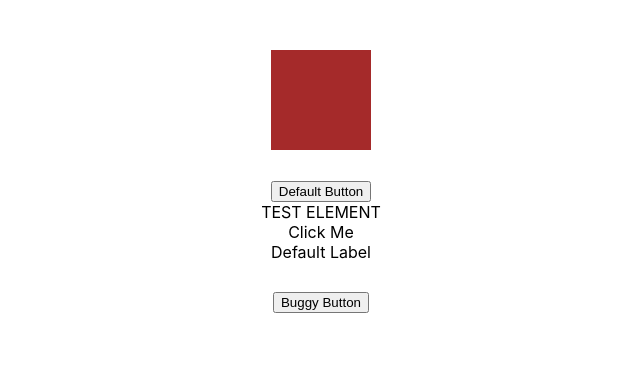
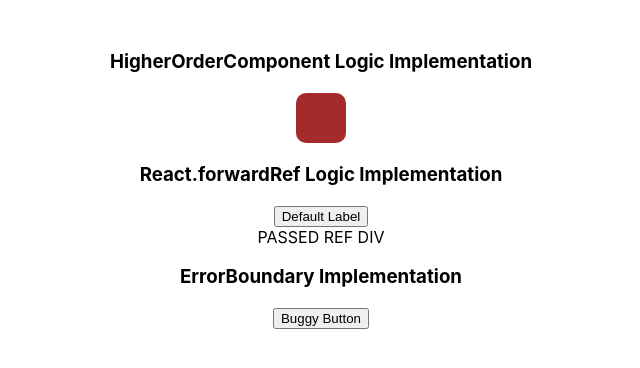
Before and after one commit to EBuyuran/react-playground, a React (Create React App) app: page / in a window 1280 px wide. Shown: the top 368 px of the page, without its empty margins (319-959 px from the left). Built offline with nearby package versions, Linux system fonts and the light colour scheme.

Commit message:
Organized code samples for easier interpretation

```diff
--- a/src/App.js
+++ b/src/App.js
@@ -1,13 +1,12 @@
 import React from "react";
 import ErrorBoundary from "./ErrorBoundary";
-import BasicElement from "./BasicElement";
+import SimpleBox from "./SimpleBox";
 import BuggyButton from "./BuggyButton";
-import LabelledButton from "./LabelledButton";
-import LogSomeStuff from "./LogSomeStuff";
+import ForwardRefExample from "./ForwardRefExample";
+import HigherOrderComponent from "./HigherOrderComponent";
 import "./App.css";
 
-// Higher Order Component Example.
-const LogStuff = LogSomeStuff(BasicElement);
+const WrappedInHigherOrderComponent = HigherOrderComponent(SimpleBox);
 
 class App extends React.Component {
   constructor(props) {
@@ -20,8 +19,11 @@ class App extends React.Component {
   render() {
     return (
       <div className="App">
-        <LogStuff background={"brown"} />
-        <LabelledButton /> {/* forwardRefs Example. */}
+        <h3>HigherOrderComponent Logic Implementation</h3>
+        <WrappedInHigherOrderComponent background={"brown"} />
+        <h3>React.forwardRef Logic Implementation</h3>
+        <ForwardRefExample /> {/* forwardRefs Example. */}
+        <h3>ErrorBoundary Implementation</h3>
         <ErrorBoundary>
           <BuggyButton /> {/* Error Handling */}
         </ErrorBoundary>
--- a/src/BasicButton.js
+++ b/src/BasicButton.js
@@ -1,30 +1,20 @@
 import React from "react";
 
-class BasicButton extends React.Component {
-  static defaultProps = {
-    children: "Default Button",
-    innerRefs: () => console.log("Waiting for refs from forwardRef component"),
-    testRefs: () => console.log("Basic button requires testRefs prop to demonstrate how refs work."),
-  };
-
-  render() {
-    const CustomComponent =
-      React.createElement(
-        "div",
-        {width: 50, height: 50, background: "blue"},
-        'Click Me'
-      );
-
-    return (
-      <div className={"button"}>
-        <button ref={this.props.innerRefs.buttonRef} onClick={this.props.testRefs}>
-          {this.props.children}
-        </button>
-        <div ref={this.props.innerRefs.testElementRef}>TEST ELEMENT</div>
-        {CustomComponent}
-      </div>
-    )
-  }
+function RefReceiver(props) {
+  // We're creating two elements here just to demonstrate
+  // more than one ref can be passed to a component.
+  return (
+    <div className={"button"}>
+      <button ref={props.innerRefs.buttonRef} onClick={props.testRefs}>
+        {props.children}
+      </button>
+      <div ref={props.innerRefs.testElementRef}>PASSED REF DIV</div>
+    </div>
+  )
 }
 
-export default React.forwardRef((props, ref) => <BasicButton innerRefs={ref} {...props} />);
+// Note that we're not exporting RefReceiver itself.
+// We export React.forwardRef method which returns
+// an instance of RefReceiver with props and refs
+// passed to it.
+export default React.forwardRef((props, ref) => <RefReceiver innerRefs={ref} {...props} />);
--- a/src/BasicElement.js
+++ /dev/null
@@ -1,15 +0,0 @@
-import React from "react";
-
-class BasicElement extends React.Component {
-  static defaultProps = {
-    background: "black"
-  };
-
-  render() {
-    return (
-      <div style={{width: 100, height: 100, margin: "30px auto", background: this.props.background}} />
-    )
-  }
-}
-
-export default BasicElement;
--- a/src/BuggyButton.js
+++ b/src/BuggyButton.js
@@ -23,7 +23,7 @@ class BuggyButton extends React.Component {
     }
 
     return (
-      <button style={{marginTop: 30}} onClick={this.throw}>{this.state.button_name}</button>
+      <button onClick={this.throw}>{this.state.button_name}</button>
     )
   }
 }
--- a/src/ErrorBoundary.js
+++ b/src/ErrorBoundary.js
@@ -4,26 +4,30 @@ class ErrorBoundary extends React.Component {
   constructor(props) {
     super(props);
     this.state = {
-      error: null
+      error: false // Will stay false until an error pops up.
     }
   }
 
   static getDerivedStateFromError(error) {
-    // Update state so the next render will show the fallback UI.
+    // Updating the state to reflect the error on fallback UI.
     return {
       error: true
     }
   }
 
   componentDidCatch(error, errorInfo) {
+    // Error handling goes here.
     console.log(error);
     console.log(errorInfo);
   }
 
   render() {
     if (this.state.error) {
-      return <h2>Error is caught and consoled. Rest of the APP still works.</h2>
+      // If an error is caught on ErrorBoundary's children render methods,
+      // We'll handle the error here.
+      return <h2>Error is caught and consoled. Rest of the APP still works in production mode.</h2>
     }
+    // Otherwise, components will mount as intended.
     return this.props.children;
   }
 }
--- a/src/LabelledButton.js
+++ b/src/ForwardRefExample.js
@@ -1,17 +1,15 @@
 import React from 'react';
-import Button from "./BasicButton.js";
+import BasicButton from "./BasicButton.js";
 
-class LabelledButton extends React.Component {
+class ForwardRefExample extends React.Component {
   static defaultProps = {
     label: "Default Label",
-    buttonText: "Default Button"
+    buttonText: "Default BasicButton"
   };
 
   constructor(props) {
     super(props);
-
     // This component is an example to understand how forwardRef works in react.
-
     this.buttonRef = React.createRef();
     this.testElementRef = React.createRef();
   }
@@ -22,16 +20,20 @@ class LabelledButton extends React.Component {
   }
 
   render() {
+    // Ref objects can be wrapped in an outer object.
+    // When BasicButton is mounted, it will take these ref objects
+    // and assign them to their children.
     const refs = {
       buttonRef: this.buttonRef,
       testElementRef: this.testElementRef,
     };
 
     return <>
-      <Button ref={refs} testRefs={this.testRefs.bind(this)}>{this.props.text}</Button>
-      <div>{this.props.label}</div>
+      <BasicButton ref={refs} testRefs={this.testRefs.bind(this)}>
+        {this.props.label}
+      </BasicButton>
     </>
   }
 }
 
-export default LabelledButton;
+export default ForwardRefExample;
--- /dev/null
+++ b/src/SimpleBox.js
@@ -0,0 +1,19 @@
+import React from "react";
+
+class SimpleBox extends React.Component {
+  static defaultProps = {
+    background: "black"
+  };
+
+  componentDidMount() {
+    console.log("SimpleBox logs 'componentDidMount'.");
+  }
+
+  render() {
+    return (
+      <div style={{width: 50, height: 50, borderRadius: 10, margin: "20px auto", background: this.props.background}} />
+    )
+  }
+}
+
+export default SimpleBox;
```
Also changed, not shown: src/HigherOrderComponent.js (renamed from src/LogSomeStuff.js, +5 -4 lines).
